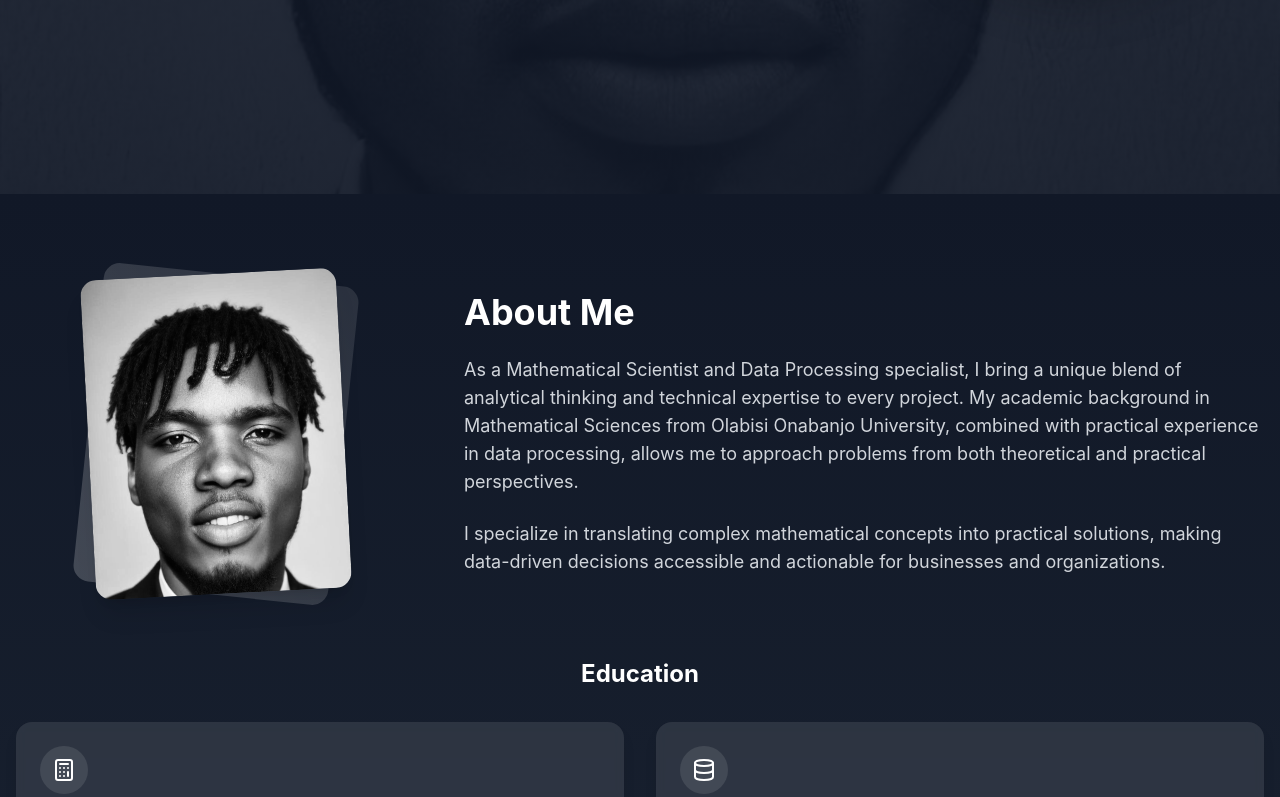
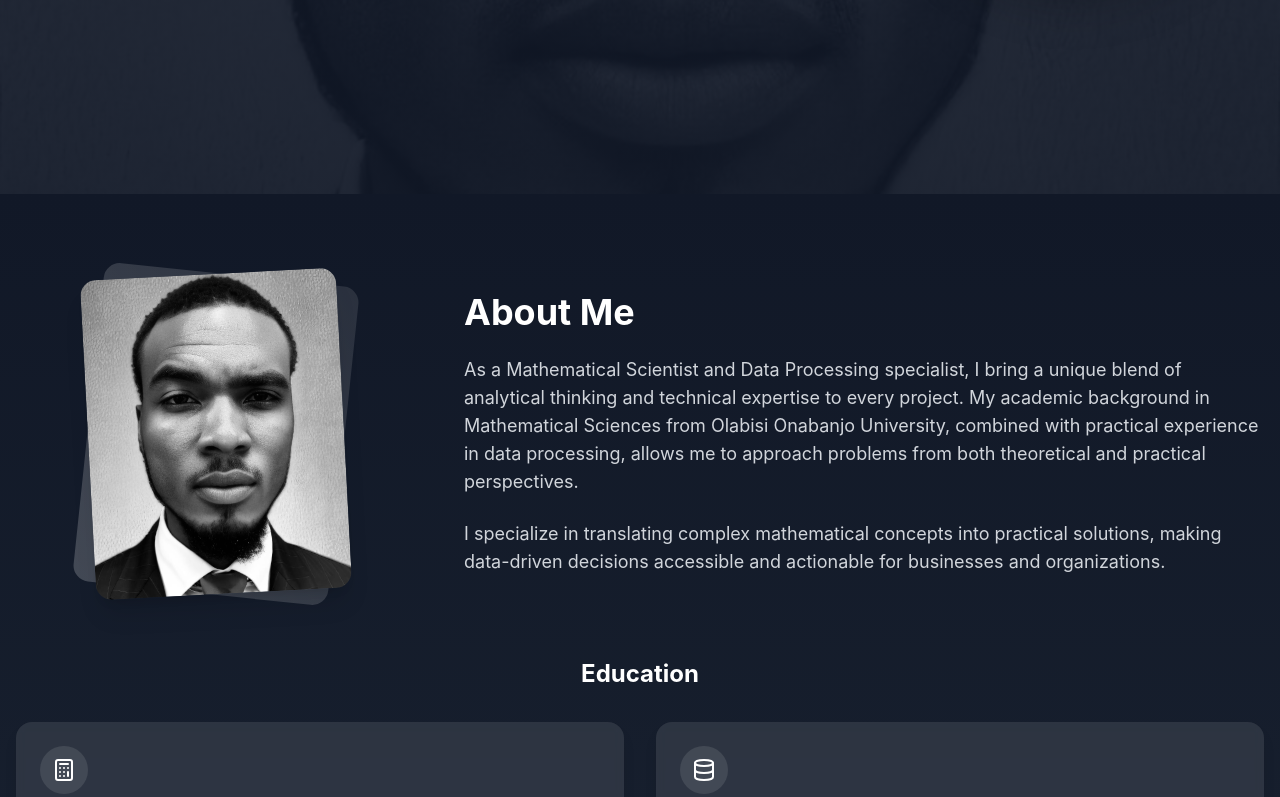
Before and after one commit to Peterawosanya/petersanya.web, a React (Vite) app: page / in a window 1280 px wide. Shown: the part 606-1403 px from the top of the page. Built offline with nearby package versions, Linux system fonts and the light colour scheme.

Commit message:
Update About.tsx
picture changed pete 2.jpg

```diff
--- a/src/components/About.tsx
+++ b/src/components/About.tsx
@@ -63,7 +63,7 @@ const About = () => {
                 className="relative w-full h-full rounded-2xl overflow-hidden transform -rotate-3 transition-transform duration-300 shadow-xl"
               >
                 <img
-                  src="/pete 1.jpg"
+                  src="/pete 2.jpg"
                   alt="About me"
                   className="w-full h-full object-cover"
                 />
```
